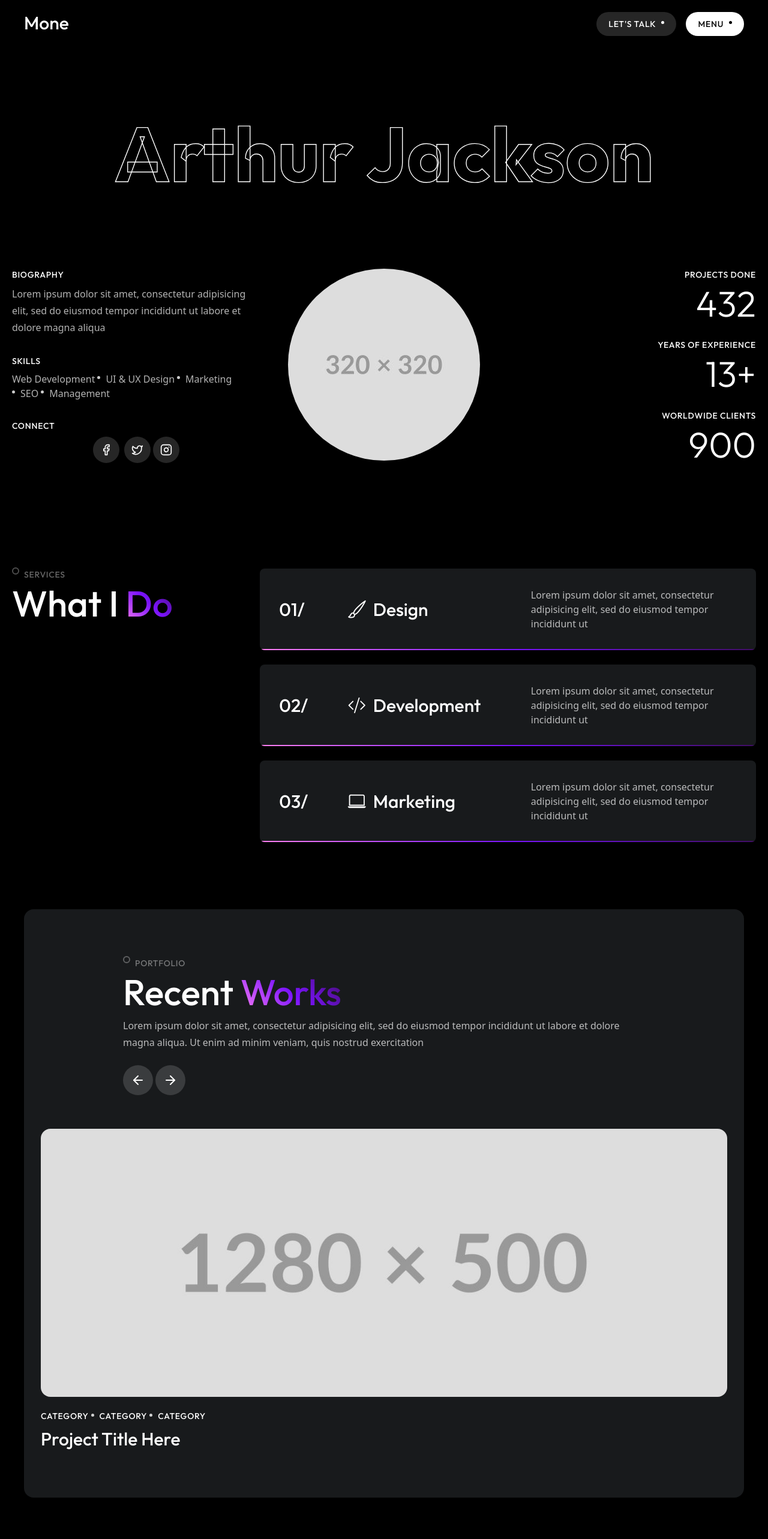
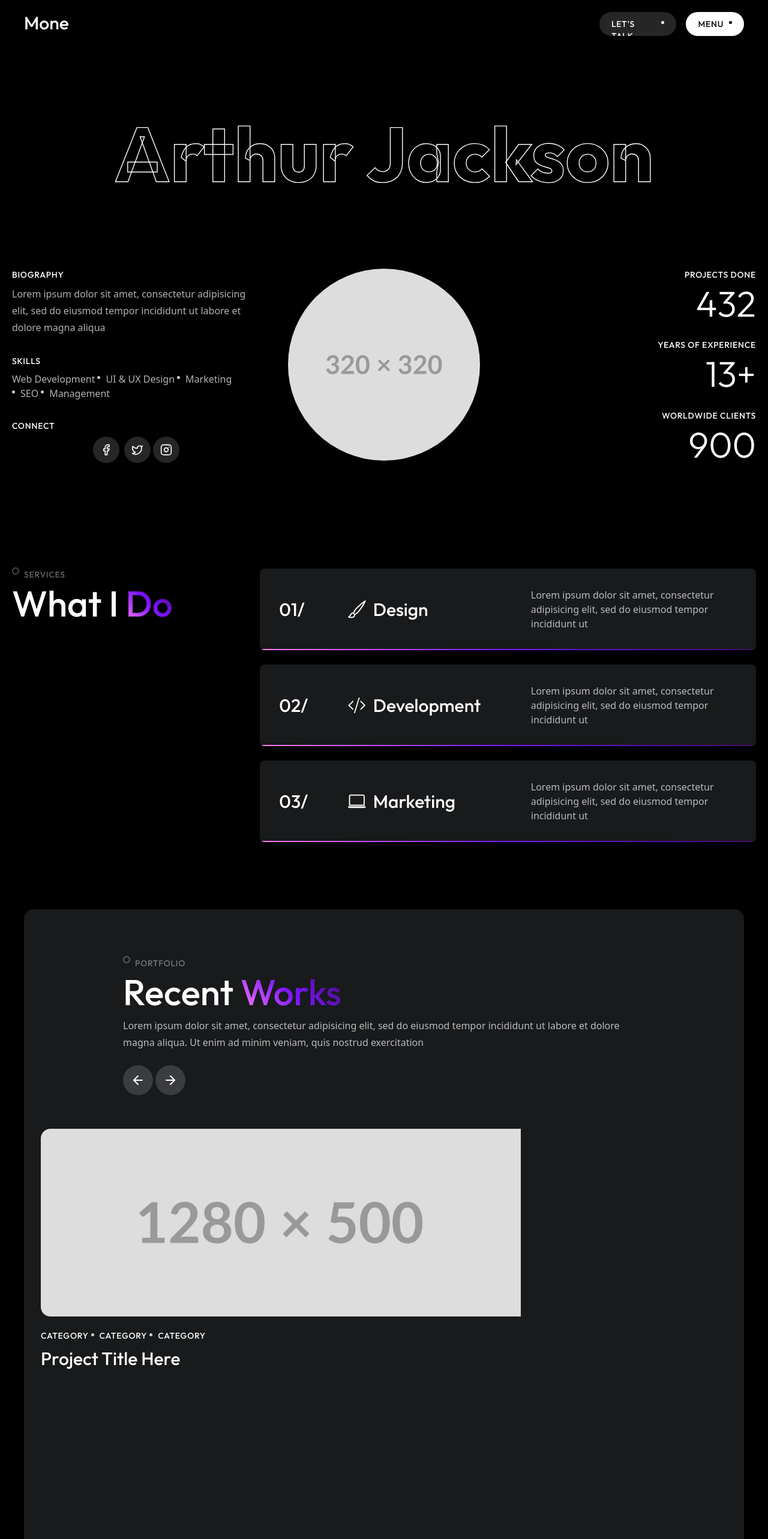
Before and after one commit to Badr-Ahmed12/my-first-real-project, a Next.js app: page / in a window 1280 px wide. Shown: the top 2566 px of the page at 60% size. Built offline with nearby package versions, Linux system fonts and the light colour scheme.

Commit message:
deploy commit

```diff
--- a/app/Projects/[id]/page.tsx
+++ b/app/Projects/[id]/page.tsx
@@ -5,6 +5,7 @@ import { useParams } from "next/navigation";
 import Preloader from "@/components/Loding";
 import Footer from "@/components/Footer";
 import { projectsData } from "@/lib/Data";
+import Image from "next/image";
 
 const ProjectDetails: React.FC = () => {
   // استخدام useParams للحصول علي ال id من الرابط
@@ -87,10 +88,13 @@ const ProjectDetails: React.FC = () => {
             </div>
 
             <div className="mt-6 lg:mt-12">
-              <img
+              <Image
                 className="rounded-lg"
                 src={project.wideImage}
                 alt="Portfolio Image"
+                width={1200}
+                height={800}
+                priority
               />
             </div>
 
@@ -101,10 +105,13 @@ const ProjectDetails: React.FC = () => {
                   className="glightbox group block relative before:content-[''] before:z-[1] before:absolute before:top-0 before:left-0 before:w-full before:h-full before:bg-themeGradient before:opacity-0 hover:before:opacity-10 before:transition-all before:ease-linear before:duration-100"
                   href={project.lightboxImages[0].src}
                 >
-                  <img
+                  <Image
                     className="group-hover:scale-105 transition ease-custom duration-500"
                     src={project.lightboxImages[0].src}
                     alt={project.lightboxImages[0].alt}
+                    width={600}
+                    height={400}
+                    priority
                   />
                   <span className="inline-flex justify-center items-center absolute top-1/2 left-1/2 -translate-x-1/2 -translate-y-1/2 w-[60px] h-[60px] rounded-full bg-black/20 backdrop-blur text-white">
                     <i className="bi bi-arrows-fullscreen"></i>
@@ -117,10 +124,13 @@ const ProjectDetails: React.FC = () => {
                   className="glightbox group block relative before:content-[''] before:z-[1] before:absolute before:top-0 before:left-0 before:w-full before:h-full before:bg-themeGradient before:opacity-0 hover:before:opacity-10 before:transition-all before:ease-linear before:duration-100"
                   href={project.videoLink}
                 >
-                  <img
+                  <Image
                     className="group-hover:scale-105 transition ease-custom duration-500"
                     src={project.lightboxImages[0].src}
                     alt={project.lightboxImages[0].alt}
+                    width={600}
+                    height={400}
+                    priority
                   />
                   <span className="inline-flex justify-center items-center absolute top-1/2 left-1/2 -translate-x-1/2 -translate-y-1/2 w-[60px] h-[60px] rounded-full bg-black/20 backdrop-blur text-white text-lg">
                     <i className="bi bi-play-fill"></i>
--- a/components/Header.tsx
+++ b/components/Header.tsx
@@ -30,7 +30,7 @@ export default function Header({
                     className="block relative text-transparent before:content-[attr(data-text)] before:absolute before:top-0 before:left-0 before:opacity-100 before:text-white before:transition-all before:ease-out before:duration-200 group-hover:before:-top-full group-hover:before:opacity-0 after:content-[attr(data-text)] after:absolute after:top-full after:left-0 after:opacity-0 after:text-white after:transition-all after:ease-out after:duration-200 group-hover:after:top-0 group-hover:after:opacity-100"
                     data-text="Let's Talk"
                   >
-                    Let's Talk
+                    Lets Talk
                   </span>
                 </Link>
               </li>
--- a/components/Projects.tsx
+++ b/components/Projects.tsx
@@ -1,6 +1,7 @@
 import React, { useState } from "react";
 import { ArrowLeft, ArrowRight } from "lucide-react";
 import Link from "next/link";
+import Image from "next/image";
 
 
 interface PortfolioItem {
@@ -98,10 +99,12 @@ const Portfolio: React.FC = () => {
                   <div className="group relative">
                     <div className="overflow-hidden relative rounded-2xl">
                       <a href={item.link} className="block relative">
-                        <img
+                        <Image
                           src={item.image}
                           alt={item.title}
                           className="group-hover:scale-105 transition-transform duration-500 ease-custom"
+                          width={800}
+                          height={600}
                         />
                       </a>
                     </div>
```
